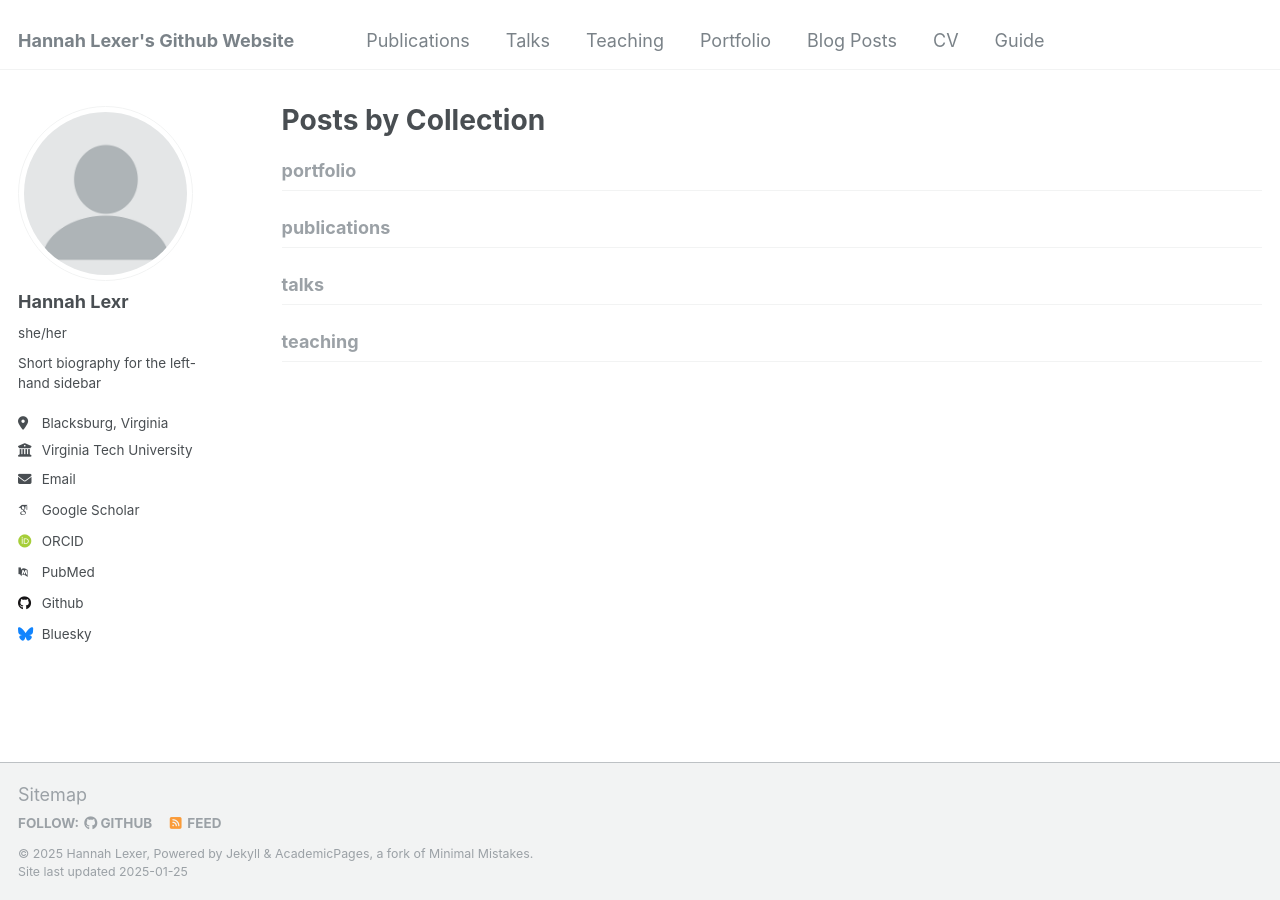
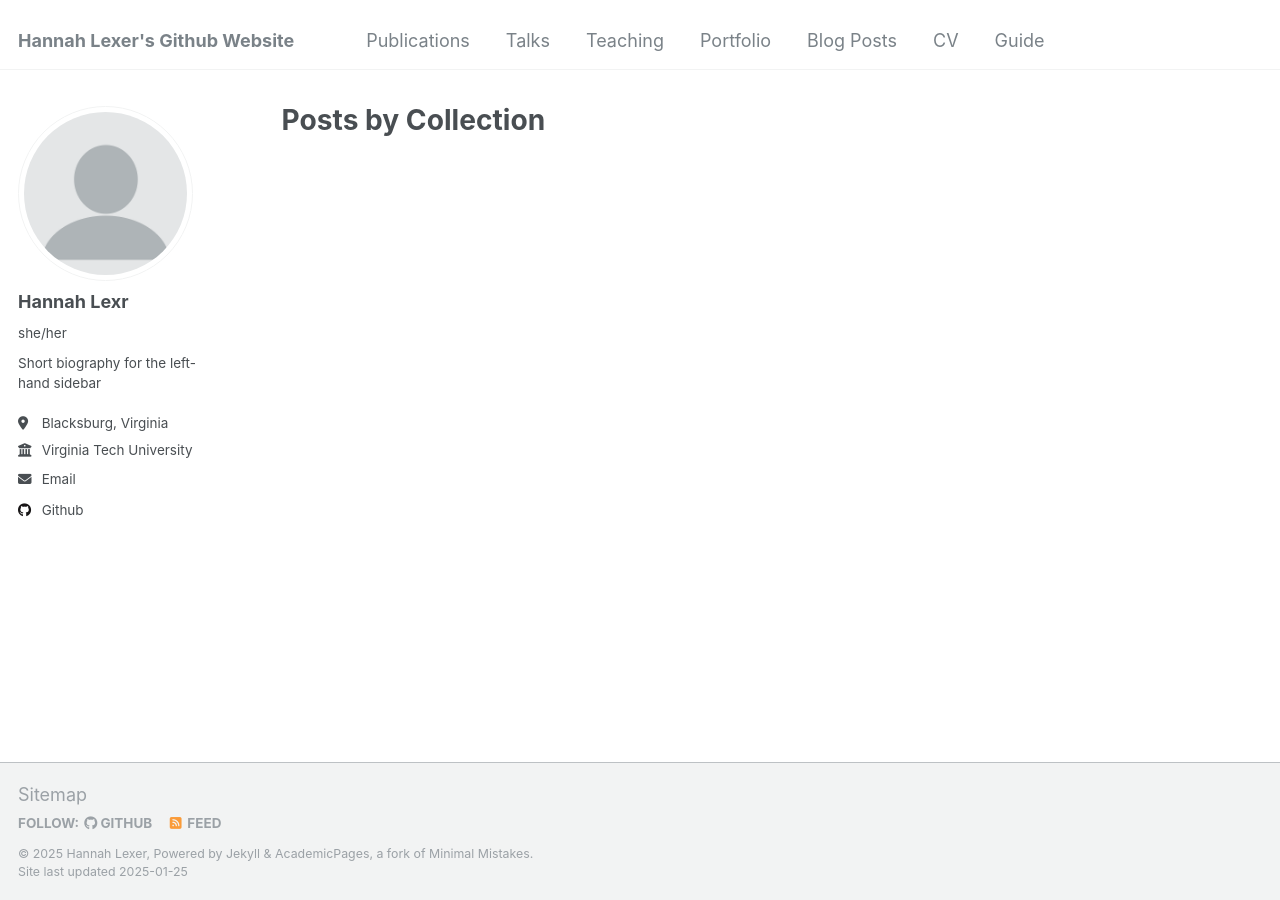
Before and after one commit to hannahl22/hannahl22.github.io, a Jekyll site: the page built from _pages/collection-archive.html, in a window 1280 px wide. Built offline with Jekyll 4.4.1, drawn with Linux system fonts in a browser that asks for light colours; some web fonts are replaced; part of the change alters nothing that is shown.

Commit message:
Updated info

```diff
--- a/_config.yml
+++ b/_config.yml
@@ -27,61 +27,13 @@ author:
   bio              : "Short biography for the left-hand sidebar"
   location         : "Blacksburg, Virginia"
   employer         : "Virginia Tech University"
-  uri              : # URL
   email            : "hannahl22@vt.edu"
 
-  # Academic websites
-  arxiv            : # URL - Update with the correct link to your profile
-  googlescholar    : "https://scholar.google.com/citations?user=PS_CX0AAAAAJ"
-  impactstory      : # URL
-  orcid            : "http://orcid.org/yourorcidurl"
-  semantic         : # URL
-  pubmed           : "https://www.ncbi.nlm.nih.gov/pubmed/?term=john+snow"
-  researchgate     : # URL
-  scopus           : # URL
 
   # Repositories and software development
-  bitbucket        : # Username - Update with your username on the site
-  codepen          : # Username
-  dribbble         : # Username
   github           : "hannahl22"
-  kaggle           : # Username
-  stackoverflow    : # User number or user number and name (i.e., use "1" or "1/jeff-atwood")
 
-  # Social media
-  bluesky          : "bsky.app" # Replace this with you Bluesky username
-  facebook         : # Username
-  flickr           : # Username
-  foursquare       : # Username
-  goodreads        : # Username
-  google_plus      : # Username
-  keybase          : # Username
-  instagram        : # Username
-  lastfm           : # Username
-  linkedin         : # Username
-  mastodon         : # URL
-  medium           : # URL
-  pinterest        : # Username
-  soundcloud       : # Username
-  steam            : # Username
-  telegram         : # URL
-  tumblr           : # Username
-  twitter          : # Username for X / Twitter
-  vine             : # Username
-  weibo            : # Username
-  wikipedia        : # Username
-  xing             : # Username
-  youtube          : # Username
-  zhihu            : # Username
 
-# Publication Category - The following the list of publication categories and their headings
-publication_category:
-  books:
-    title: 'Books'
-  manuscripts:
-    title: 'Journal Articles'
-  conferences:
-    title: 'Conference Papers'
 
 # Site Settings
 teaser                   :  # filename of teaser fallback teaser image placed in /images/, .e.g. "500x300.png"
@@ -127,21 +79,6 @@ bing_site_verification   :
 alexa_site_verification  :
 yandex_site_verification :
 
-
-# Social Sharing
-twitter:
-  username               : &twitter
-facebook:
-  username               :
-  app_id                 :
-  publisher              :
-og_image                 :  # Open Graph/Twitter default site image
-# For specifying social profiles
-# - https://developers.google.com/structured-data/customize/social-profiles
-social:
-  type                   : # Person or Organization (defaults to Person)
-  name                   : # If the user or organization name differs from the site's name
-  links: # An array of links to social media profiles
 
 
 # Analytics
@@ -210,21 +147,6 @@ kramdown:
   enable_coderay: false
 
 
-# These settings control the types of collections used by the template
-collections:
-  teaching:
-    output: true
-    permalink: /:collection/:path/
-  publications:
-    output: true
-    permalink: /:collection/:path/
-  portfolio:
-    output: true
-    permalink: /:collection/:path/
-  talks:
-    output: true
-    permalink: /:collection/:path/
-
 
 # These settings control how pages and collections are included in the site
 defaults:
@@ -246,41 +168,7 @@ defaults:
     values:
       layout: single
       author_profile: true
-  # _teaching
-  - scope:
-      path: ""
-      type: teaching
-    values:
-      layout: single
-      author_profile: true
-      share: true
-      comments: true
-  # _publications
-  - scope:
-      path: ""
-      type: publications
-    values:
-      layout: single
-      author_profile: true
-      share: true
-      comments: true
-  # _portfolio
-  - scope:
-      path: ""
-      type: portfolio
-    values:
-      layout: single
-      author_profile: true
-      share: true
-      comment: true
-  # _talks
-  - scope:
-      path: ""
-      type: talks
-    values:
-      layout: talk
-      author_profile: true
-      share: true
+
 
 
 # Sass/SCSS
```
